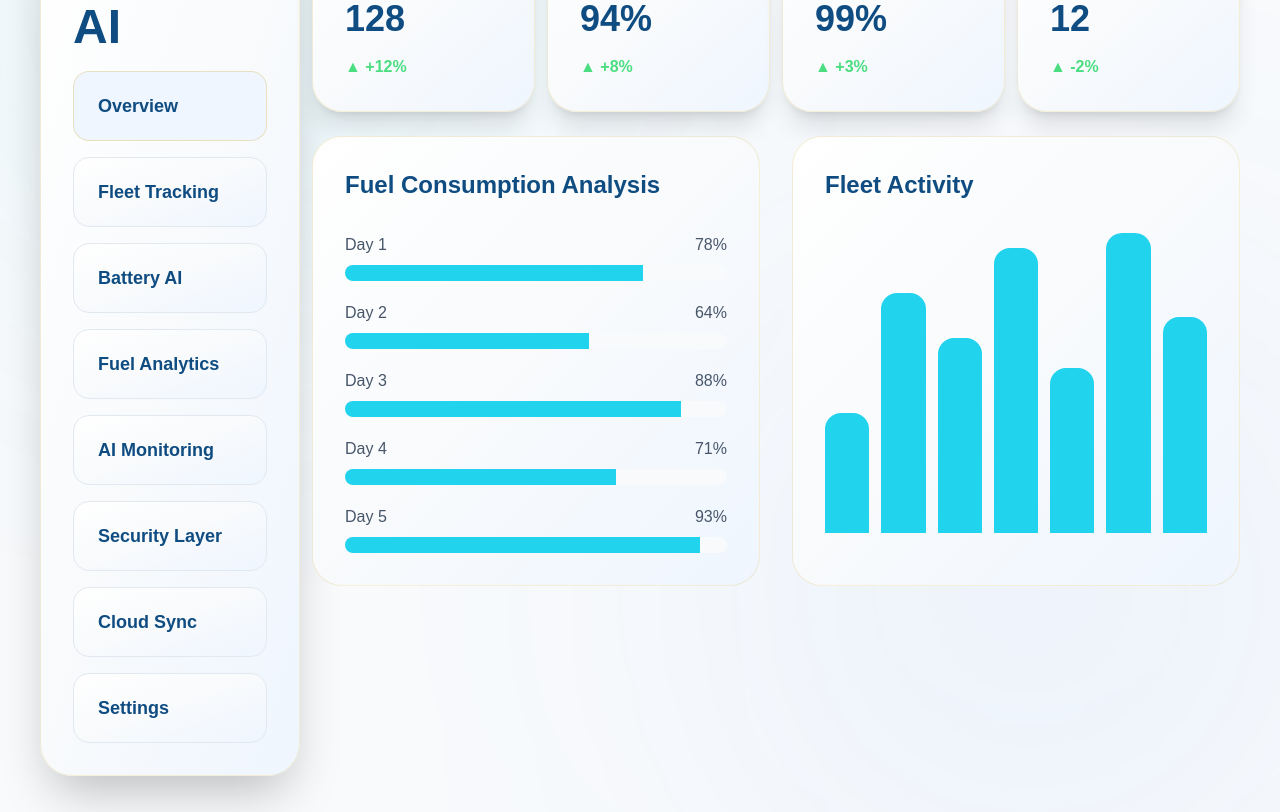
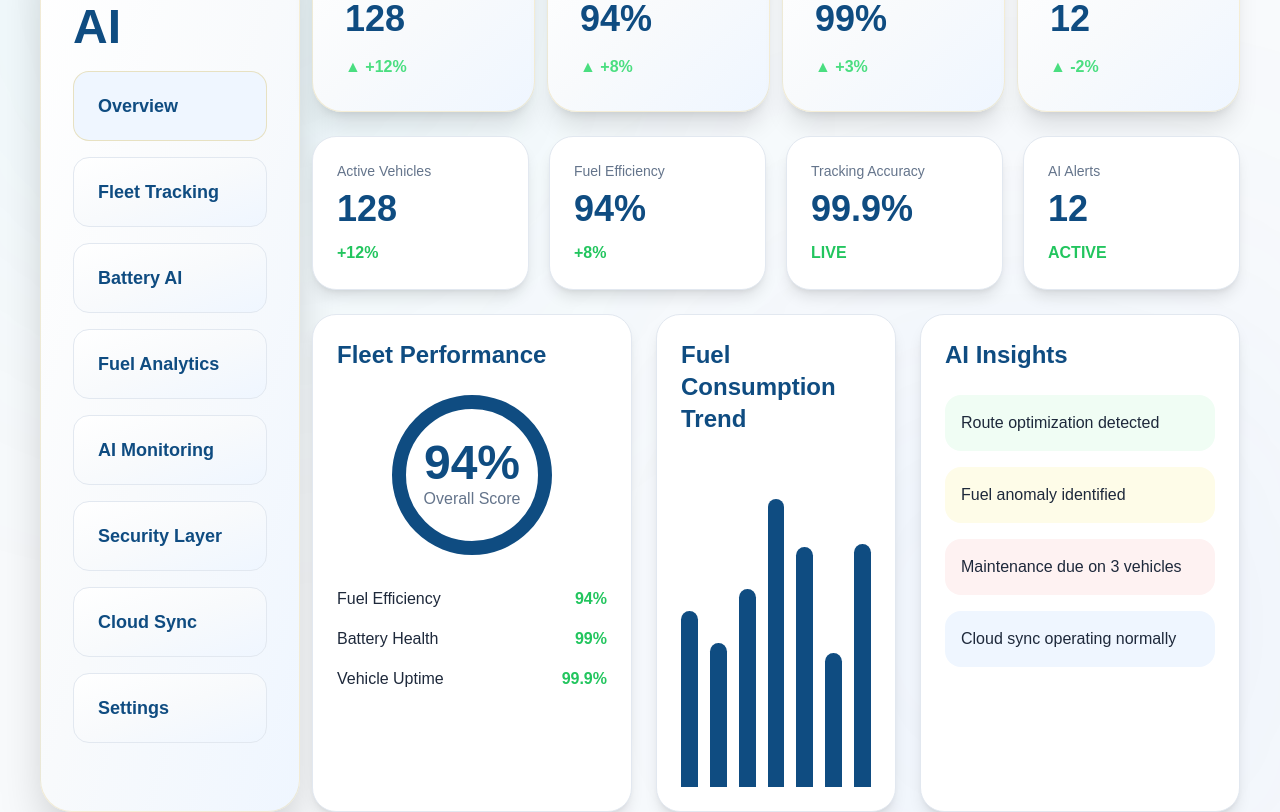
Before and after one commit to pritam1991verma/bdph-fleet-intelligence, a React (Vite) app: page / in a window 1280 px wide. Shown: the part 1820-2632 px from the top of the page. Built offline with nearby package versions, Linux system fonts and the light colour scheme.

Commit message:
Update Home.tsx

```diff
--- a/src/pages/Home.tsx
+++ b/src/pages/Home.tsx
@@ -328,7 +328,7 @@ gap-3
 
   <div className="bg-gradient-to-br from-white via-slate-50 to-blue-50 rounded-[24px] border border-[#D4AF37]/20 shadow-xl p-5">
 
-    <div className="grid grid grid-cols-2 md:grid-cols-2 lg:grid-cols-4 gap-3 gap-6">
+    <div className="grid grid-cols-2 lg:grid-cols-4 gap-4">
 
       {[
         { title: "Vehicles", value: "128" },
@@ -592,59 +592,166 @@ gap-3
 
 {activeTab === "Overview" && (
 
-  <div className="grid lg:grid-cols-1 lg:grid-cols-2 gap-8">
-
-    <div className="bg-gradient-to-br from-white via-slate-50 to-blue-50 border border-[#D4AF37]/20 rounded-[30px] p-8">
+<div className="space-y-6">
+
+  {/* KPI ROW */}
+
+  <div className="grid md:grid-cols-2 xl:grid-cols-4 gap-5">
+
+    {[
+      {
+        title: "Active Vehicles",
+        value: "128",
+        status: "+12%",
+      },
+      {
+        title: "Fuel Efficiency",
+        value: "94%",
+        status: "+8%",
+      },
+      {
+        title: "Tracking Accuracy",
+        value: "99.9%",
+        status: "LIVE",
+      },
+      {
+        title: "AI Alerts",
+        value: "12",
+        status: "ACTIVE",
+      },
+    ].map((item, index) => (
+
+      <div
+        key={index}
+        className="bg-white rounded-3xl shadow-lg border border-slate-200 p-6"
+      >
+
+        <div className="text-slate-500 text-sm mb-2">
+          {item.title}
+        </div>
+
+        <div className="text-4xl font-black text-[#0F4C81]">
+          {item.value}
+        </div>
+
+        <div className="mt-3 text-green-500 font-semibold">
+          {item.status}
+        </div>
+
+      </div>
+
+    ))}
+
+  </div>
+
+  {/* MAIN DASHBOARD */}
+
+  <div className="grid xl:grid-cols-[320px_1fr_320px] gap-6">
+
+    {/* LEFT PANEL */}
+
+    <div className="bg-white rounded-3xl shadow-lg border border-slate-200 p-6">
+
+      <h3 className="text-2xl font-bold text-[#0F4C81] mb-6">
+        Fleet Performance
+      </h3>
+
+      <div className="flex justify-center">
+
+        <div className="w-40 h-40 rounded-full border-[14px] border-[#0F4C81] flex items-center justify-center">
+
+          <div className="text-center">
+
+            <div className="text-5xl font-black text-[#0F4C81]">
+              94%
+            </div>
+
+            <div className="text-slate-500">
+              Overall Score
+            </div>
+
+          </div>
+
+        </div>
+
+      </div>
+
+      <div className="space-y-4 mt-8">
+
+        <div className="flex justify-between">
+          <span>Fuel Efficiency</span>
+          <span className="font-bold text-green-500">
+            94%
+          </span>
+        </div>
+
+        <div className="flex justify-between">
+          <span>Battery Health</span>
+          <span className="font-bold text-green-500">
+            99%
+          </span>
+        </div>
+
+        <div className="flex justify-between">
+          <span>Vehicle Uptime</span>
+          <span className="font-bold text-green-500">
+            99.9%
+          </span>
+        </div>
+
+      </div>
+
+    </div>
+
+    {/* CENTER PANEL */}
+
+    <div className="bg-white rounded-3xl shadow-lg border border-slate-200 p-6">
 
       <h3 className="text-2xl font-bold text-[#0F4C81] mb-8">
-        Fuel Consumption Analysis
+        Fuel Consumption Trend
       </h3>
 
-      <div className="space-y-5">
-
-        {[78, 64, 88, 71, 93].map((v, i) => (
-
-          <div key={i}>
-
-            <div className="flex justify-between mb-2 text-slate-600 font-medium">
-              <span>Day {i + 1}</span>
-              <span>{v}%</span>
-            </div>
-
-            <div className="h-4 bg-slate-50 rounded-full overflow-hidden">
-
+      <div className="h-[320px] flex items-end justify-between gap-3">
+
+        {[55,45,62,90,75,42,76].map((h,index)=>(
           <div
-                className="h-full bg-cyan-400"
-                style={{ width: `${v}%` }}
+            key={index}
+            className="flex-1 bg-[#0F4C81] rounded-t-xl"
+            style={{height:`${h}%`}}
           />
-
-            </div>
-
-          </div>
-
         ))}
 
       </div>
 
     </div>
 
-    <div className="bg-gradient-to-br from-white via-slate-50 to-blue-50 border border-[#D4AF37]/20 rounded-[30px] p-8">
-
-      <h3 className="text-2xl font-bold text-[#0F4C81] mb-8">
-        Fleet Activity
+    {/* RIGHT PANEL */}
+
+    <div className="bg-white rounded-3xl shadow-lg border border-slate-200 p-6">
+
+      <h3 className="text-2xl font-bold text-[#0F4C81] mb-6">
+        AI Insights
       </h3>
 
-      <div className="flex items-end justify-between h-[300px] gap-3">
-
-        {[40, 80, 65, 95, 55, 100, 72].map((h, i) => (
-
-          <div
-            key={i}
-            className="flex-1 bg-cyan-400 rounded-t-2xl"
-            style={{ height: `${h}%` }}
-          />
-
-        ))}
+      <div className="space-y-4">
+
+        <div className="bg-green-50 rounded-2xl p-4">
+          Route optimization detected
+        </div>
+
+        <div className="bg-yellow-50 rounded-2xl p-4">
+          Fuel anomaly identified
+        </div>
+
+        <div className="bg-red-50 rounded-2xl p-4">
+          Maintenance due on 3 vehicles
+        </div>
+
+        <div className="bg-blue-50 rounded-2xl p-4">
+          Cloud sync operating normally
+        </div>
+
+      </div>
 
     </div>
 
@@ -653,7 +760,6 @@ gap-3
 </div>
 
 )}
-
 {activeTab === "Fleet Tracking" && (
   <div className="bg-gradient-to-br from-white via-slate-50 to-blue-50 border border-[#D4AF37]/20 rounded-[30px] p-8">
 
@@ -661,7 +767,7 @@ gap-3
       Fleet Tracking
     </h3>
 
-    <div className="grid grid grid-cols-2 md:grid-cols-2 lg:grid-cols-4 gap-3 gap-6">
+    <div className="grid grid-cols-2 lg:grid-cols-4 gap-4">
 
       <div className="bg-white rounded-2xl p-4 shadow-xl border-l-8 border-green-500">
         <p className="text-gray-500">Running</p>
@@ -701,7 +807,7 @@ gap-3
       Battery Intelligence
     </h3>
 
-    <div className="grid grid grid-cols-2 md:grid-cols-2 lg:grid-cols-4 gap-3 gap-6">
+    <div className="grid grid-cols-2 lg:grid-cols-4 gap-4">
 
       {["94%", "81%", "72%", "88%"].map((v, i) => (
 
@@ -735,7 +841,7 @@ gap-3
       Fuel Analytics
     </h3>
 
-    <div className="grid md:grid-cols-1 md:grid-cols-1 lg:grid-cols-2 xl:grid-cols-3 gap-6 mb-8">
+    <div className="grid md:grid-cols-2 xl:grid-cols-3 gap-6 mb-8">
 
       <div className="bg-slate-50 p-6 rounded-2xl">
         <div className="text-slate-500">Today's Fuel</div>
@@ -793,7 +899,7 @@ gap-3
         AI Monitoring Center
       </h3>
 
-      <div className="grid grid grid-cols-2 md:grid-cols-2 lg:grid-cols-4 gap-3 gap-6">
+      <div className="grid grid-cols-2 lg:grid-cols-4 gap-4">
 
         <div className="bg-slate-50 p-6 rounded-2xl">
           <div className="text-slate-500 mb-2">Fuel Theft Risk</div>
@@ -819,7 +925,7 @@ gap-3
 
     </div>
 
-    <div className="grid lg:grid-cols-1 lg:grid-cols-2 gap-8">
+    <div className="grid lg:grid-cols-2 gap-6">
 
       <div className="bg-gradient-to-br from-white via-slate-50 to-blue-50 border border-[#D4AF37]/20 rounded-[30px] p-8">
 
@@ -896,7 +1002,7 @@ gap-3
         Security Operations Center
       </h3>
 
-      <div className="grid grid grid-cols-2 md:grid-cols-2 lg:grid-cols-4 gap-3 gap-6">
+      <div className="grid grid-cols-2 lg:grid-cols-4 gap-4">
 
         <div className="bg-slate-50 p-6 rounded-2xl">
           <div className="text-slate-500 mb-2">
@@ -938,7 +1044,7 @@ gap-3
 
     </div>
 
-    <div className="grid lg:grid-cols-1 lg:grid-cols-2 gap-8">
+    <div className="grid lg:grid-cols-2 gap-6">
 
       <div className="bg-gradient-to-br from-white via-slate-50 to-blue-50 border border-[#D4AF37]/20 rounded-[30px] p-8">
 
@@ -1008,7 +1114,7 @@ gap-3
         System Protection Status
       </h4>
 
-      <div className="grid grid grid-cols-2 md:grid-cols-2 lg:grid-cols-4 gap-3 gap-6">
+      <div className="grid grid-cols-2 lg:grid-cols-4 gap-4">
 
         <div className="bg-slate-50 rounded-2xl p-6 text-center">
           <div className="text-green-400 text-lg">
@@ -1063,7 +1169,7 @@ gap-3
         Cloud Synchronization Center
       </h3>
 
-      <div className="grid grid grid-cols-2 md:grid-cols-2 lg:grid-cols-4 gap-3 gap-6">
+      <div className="grid grid-cols-2 lg:grid-cols-4 gap-4">
 
         <div className="bg-slate-50 p-6 rounded-2xl">
           <div className="text-slate-500 mb-2">
@@ -1105,7 +1211,7 @@ gap-3
 
     </div>
 
-    <div className="grid lg:grid-cols-1 lg:grid-cols-2 gap-8">
+    <div className="grid lg:grid-cols-2 gap-6">
 
       <div className="bg-gradient-to-br from-white via-slate-50 to-blue-50 border border-[#D4AF37]/20 rounded-[30px] p-8">
 
@@ -1182,7 +1288,7 @@ gap-3
         Cloud Infrastructure
       </h4>
 
-      <div className="grid grid grid-cols-2 md:grid-cols-2 lg:grid-cols-4 gap-3 gap-6">
+      <div className="grid grid-cols-2 lg:grid-cols-4 gap-4">
 
         <div className="bg-slate-50 rounded-2xl p-6 text-center">
           <div className="text-[#0F4C81] text-lg">
@@ -1367,7 +1473,7 @@ gap-3
 
     </div>
 
-    <div className="grid md:grid-cols-1 md:grid-cols-1 lg:grid-cols-2 xl:grid-cols-3 gap-8">
+    <div className="grid md:grid-cols-2 xl:grid-cols-3 gap-8">
 
       <div className="bg-gradient-to-br from-white via-slate-50 to-blue-50 border border-[#D4AF37]/20 rounded-3xl p-8">
         <div className="text-[#0F4C81] text-4xl mb-6">
```
Lines whose indentation alone changed are shown as unchanged.
